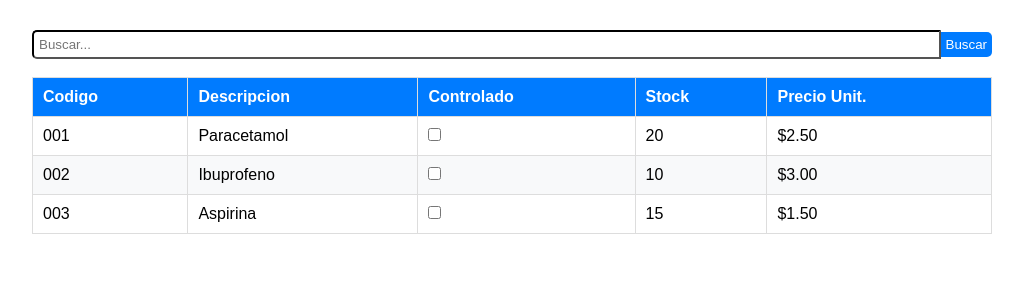
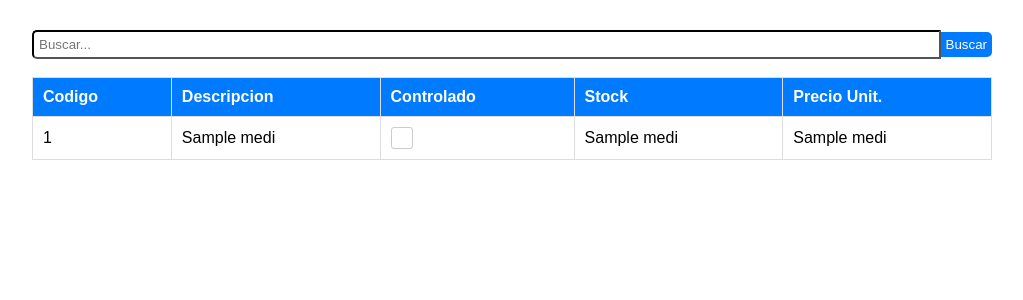
Before and after one commit to MykaelaChavezBarrios/VitalFarm-app, a Flask app: template src/templates/medicamentos.html in a window 1280 px wide. Shown: the part 120-420 px from the top of the page, without its empty margins (128-1151 px from the left). Run offline with Flask 3, Linux system fonts and the light colour scheme; the template is opened without the code that fills it: most values are stand-ins (such as "Sample title", 1, 10 or a date in 2020); some libraries are stand-ins or nearby versions.

Commit message:
fix: medicamentos connect to database

```diff
--- a/src/static/styles/medicamentos.css
+++ b/src/static/styles/medicamentos.css
@@ -82,3 +82,28 @@ body {
     margin: 0;
     padding: 0;
     }
+
+    /* Estilo para el checkbox */
+    .checkbox-custom input[type="checkbox"] {
+        position: absolute;
+        opacity: 0;
+        cursor: pointer;
+    }
+
+    .checkbox-custom input[type="checkbox"] + label:before {
+        content: "";
+        display: inline-block;
+        width: 20px;
+        height: 20px;
+        margin-right: 10px;
+        border: 1px solid #ccc;
+        border-radius: 3px;
+        vertical-align: middle;
+        background-color: #fff;
+    }
+
+    .checkbox-custom input[type="checkbox"]:checked + label:before {
+        content: "\2713"; /* Checkmark */
+        color: #fff; /* Color del checkmark */
+        background-color: #007bff;
+    }
--- a/src/templates/medicamentos.html
+++ b/src/templates/medicamentos.html
@@ -14,10 +14,10 @@
 		</div>
 		<nav>
 			<ul>
-				<li><a href="{{ url_for('menu')}}">Inicio</a></li>
-				<li><a href="{{ url_for('medicamentos')}}">Medicamentos</a></li>
-				<li><a href="{{ url_for('nuevaBoleta')}}">Nueva Boleta</a></li>
-				<li><a href="{{ url_for('historial')}}">Historial</a></li>
+				<li><a href="">Inicio</a></li>
+				<li><a href="">Medicamentos</a></li>
+				<li><a href="">Nueva Boleta</a></li>
+				<li><a href="">Historial</a></li>
 			</ul>
 		</nav>
 	</header>
@@ -39,27 +39,20 @@
 				</tr>
 			</thead>
 			<tbody>
+				{% for medi in medicamentos %}
 				<tr>
-					<td>001</td>
-					<td>Paracetamol</td>
-					<td><input type="checkbox"></td>
-					<td>20</td>
-					<td>$2.50</td>
+					<td>{{ medi[0] }}</td>
+					<td>{{ medi[1] }}</td>
+					<td class="checkbox-custom">
+						<input type="checkbox" id="{{ medi[0] }}" name="{{ medi[0] }}" {% if medi[2]==1 %} checked {%
+							endif %} disabled>
+						<label for="{{ medi[0] }}"></label>
+					</td>
+
+					<td>{{ medi[4] }}</td>
+					<td>{{ medi[3] }}</td>
 				</tr>
-				<tr>
-					<td>002</td>
-					<td>Ibuprofeno</td>
-					<td><input type="checkbox"></td>
-					<td>10</td>
-					<td>$3.00</td>
-				</tr>
-				<tr>
-					<td>003</td>
-					<td>Aspirina</td>
-					<td><input type="checkbox"></td>
-					<td>15</td>
-					<td>$1.50</td>
-				</tr>
+				{% endfor %}
 			</tbody>
 		</table>
 	</main>
```
